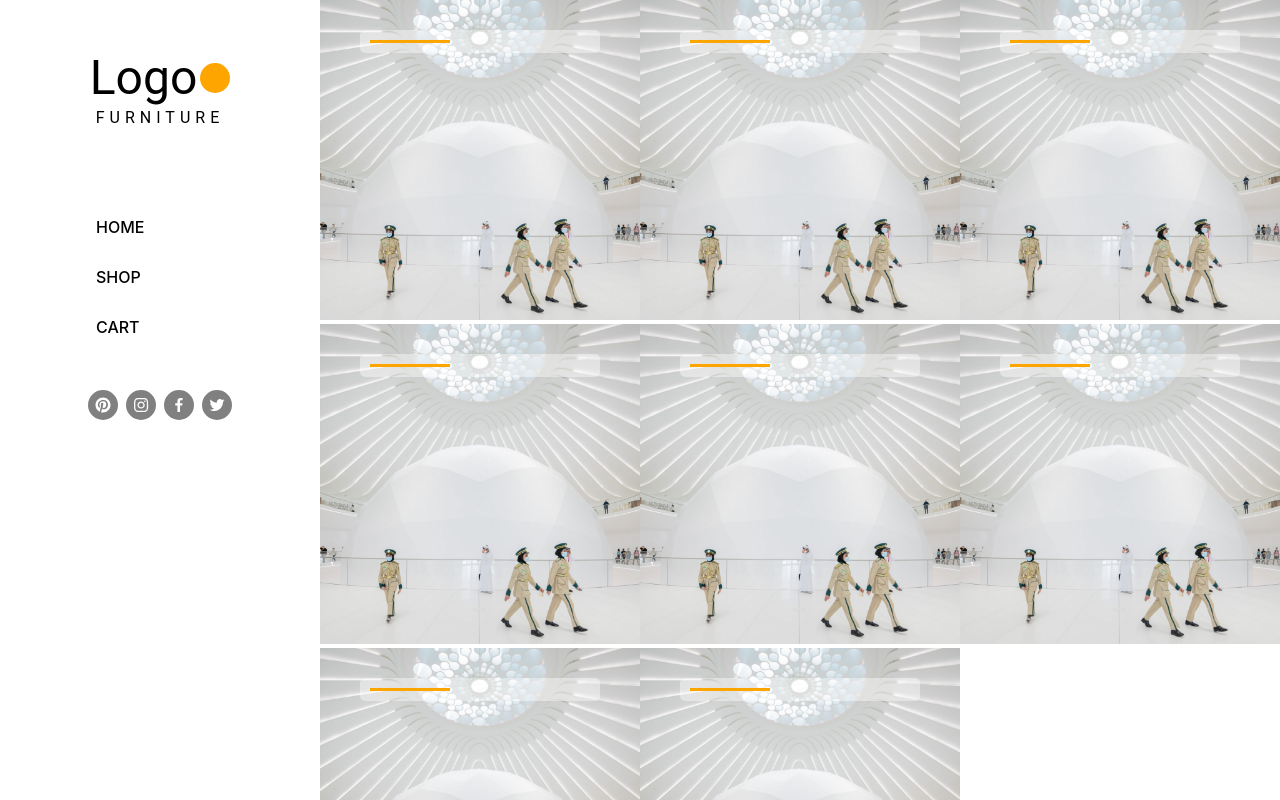
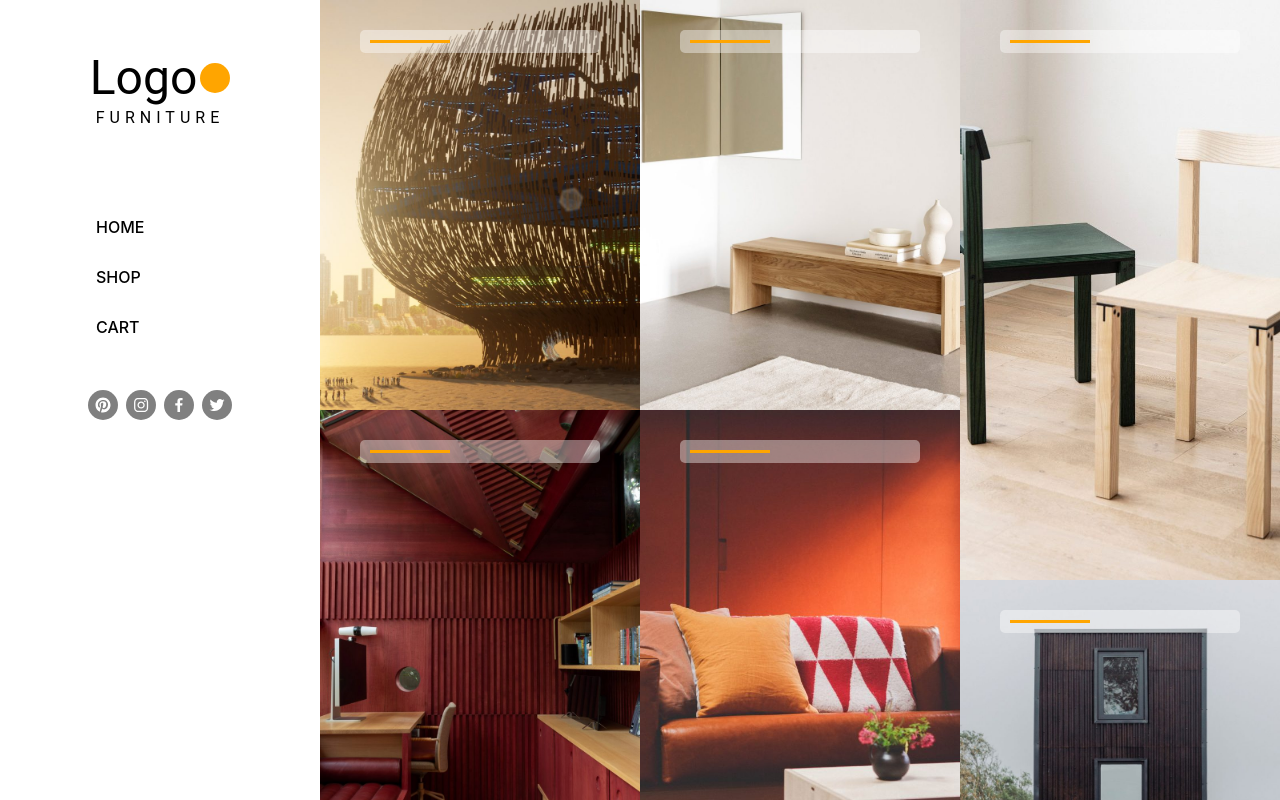
Before and after one commit to damiankuchta/storeTemplate, a React (Create React App) app in the folder frontend/: page / in a window 1280 px wide. Shown: the top 800 px of the page. Built offline with nearby package versions, Linux system fonts and the light colour scheme.

Commit message:
product showcase changes

```diff
--- a/frontend/src/features/products/components/ShowCaseList.js
+++ b/frontend/src/features/products/components/ShowCaseList.js
@@ -1,53 +1,183 @@
 import React from "react"
-import {Box, Container, Grid} from "@mui/material";
+import {Box, Grid} from "@mui/material";
 import ShowcaseProduct from "./ShowcaseProduct";
 
-import image1
-    from "../../../assets/furniture/adam-nathanial-furnam-babs-commonwealth-fierce-festival_dezeen_2364_col_0-1024x1024.jpg"
-import image2
-    from "../../../assets/furniture/amazones-in-white-heaven-contents-sq_-SquareE280931330x1330px-black-white-1024x1024.jpg"
-import image3
-    from "../../../assets/furniture/carl-hansen-and-sons-brad-ascalon-design-preludia-furniture_dezeen_2364_col_12-1024x1024.jpg"
-import image4 from "../../../assets/furniture/clancy-moore-architects-writing-room_sq_dezeen_2364_col_0-1024x1024.jpg"
-import image5 from "../../../assets/furniture/dog-goes-here-rocky-brooks-design_dezeen_2364_sq-1-1024x1024.jpg"
-import image6 from "../../../assets/furniture/ecal-muji-compact-life-milan-design-week-sq-1-1024x1024.jpg"
-import image7
-    from "../../../assets/furniture/ecture-australia-curious-practice_dezeen_2364_col_13-1704x1483-sq3-1024x1024.jpg"
-import image9 from "../../../assets/furniture/hoopsy-paper-pregnancy-test-design_dezeen_2364_sq-1024x1024.jpg"
+function importAll(r) {
+ let images = {};
+  r.keys().forEach((item, index) => { images[item.replace('./', '')] = r(item); });
+ return images
 
+}
+const images = importAll(require.context('../../../assets/furniture', false, /\.(png|jpe?g|svg)$/));
+
+const randomPicture = () => {
+    return images[Object.keys(images)[Math.floor(Math.random() * Object.keys(images).length)]]
+}
 
 const mainBoxSx = {
     width: "100%",
-    gap:"0"
 }
-
 
 export default function ShowCaseList({data}) {
 
+    data = [{
+        image: randomPicture(),
+        name: "SomeText",
+        fromValue: 300,
+    }, {
+        image: randomPicture(),
+        name: "SomeText",
+        fromValue: 300,
+    }, {
+        image: randomPicture(),
+        name: "SomeText",
+        fromValue: 300,
+    }, {
+        image: randomPicture(),
+        name: "SomeText",
+        fromValue: 300,
+    }, {
+        image: randomPicture(),
+        name: "SomeText",
+        fromValue: 300,
+    }, {
+        image: randomPicture(),
+        name: "SomeText",
+        fromValue: 300,
+    }, {
+        image: randomPicture(),
+        name: "SomeText",
+        fromValue: 300,
+    }, {
+        image: randomPicture(),
+        name: "SomeText",
+        fromValue: 300,
+    }, {
+        image: randomPicture(),
+        name: "SomeText",
+        fromValue: 300,
+    }, {
+        image: randomPicture(),
+        name: "SomeText",
+        fromValue: 300,
+    }, {
+        image: randomPicture(),
+        name: "SomeText",
+        fromValue: 300,
+    }, {
+        image: randomPicture(),
+        name: "SomeText",
+        fromValue: 300,
+    },
+        {
+            image: randomPicture(),
+            name: "SomeText",
+            fromValue: 300,
+        },
+        {
+            image: randomPicture(),
+            name: "SomeText",
+            fromValue: 300,
+        },
+        {
+            image: randomPicture(),
+            name: "SomeText",
+            fromValue: 300,
+        },
+        {
+            image: randomPicture(),
+            name: "SomeText",
+            fromValue: 300,
+        },
+        {
+            image: randomPicture(),
+            name: "SomeText",
+            fromValue: 300,
+        },
+        {
+            image: randomPicture(),
+            name: "SomeText",
+            fromValue: 300,
+        },
+        {
+            image: randomPicture(),
+            name: "SomeText",
+            fromValue: 300,
+        },{
+            image: randomPicture(),
+            name: "SomeText",
+            fromValue: 300,
+        },
+        {
+            image: randomPicture(),
+            name: "SomeText",
+            fromValue: 300,
+        },
+        {
+            image: randomPicture(),
+            name: "SomeText",
+            fromValue: 300,
+        },
+        {
+            image: randomPicture(),
+            name: "SomeText",
+            fromValue: 300,
+        },
+        {
+            image: randomPicture(),
+            name: "SomeText",
+            fromValue: 300,
+        },
+        {
+            image: randomPicture(),
+            name: "SomeText",
+            fromValue: 300,
+        },
+        {
+            image: randomPicture(),
+            name: "SomeText",
+            fromValue: 300,
+        },        {
+            image: randomPicture(),
+            name: "SomeText",
+            fromValue: 300,
+        },        {
+            image: randomPicture(),
+            name: "SomeText",
+            fromValue: 300,
+        },        {
+            image: randomPicture(),
+            name: "SomeText",
+            fromValue: 300,
+        },
+
+    ]
+
+
     return (
-        <Box sx={mainBoxSx}>
+        <Box sx={mainBoxSx} itemID={'product-showcase-list'}>
             <Grid container>
-                <Grid item sx={12} md={6} lg={4}><ShowcaseProduct src={image2}/></Grid>
-                <Grid item sx={12} md={6} lg={4}><ShowcaseProduct src={image2}/></Grid>
-                <Grid item sx={12} md={6} lg={4}><ShowcaseProduct src={image2}/></Grid>
-                <Grid item sx={12} md={6} lg={4}><ShowcaseProduct src={image2}/></Grid>
-                <Grid item sx={12} md={6} lg={4}><ShowcaseProduct src={image2}/></Grid>
-                <Grid item sx={12} md={6} lg={4}><ShowcaseProduct src={image2}/></Grid>
-                <Grid item sx={12} md={6} lg={4}><ShowcaseProduct src={image2}/></Grid>
-                <Grid item sx={12} md={6} lg={4}><ShowcaseProduct src={image2}/></Grid>
+                <Grid xs={12} md={6} lg={4}>
+                    {data.slice(data.length / 3 * 2).map(({image}, index) => {
+                        return <ShowcaseProduct src={image} isBigger={(index+1) % 3 === 0 }/>
+                    })}
+                </Grid>
+
+                <Grid xs={12} md={6} lg={4}>
+                    {data.slice(data.length / 3, (data.length / 3) * 2).map(({image}, index) => {
+                        return <ShowcaseProduct src={image} isBigger={(index+2) % 3 === 0 }/>
+                    })}
+                </Grid>
+
+                <Grid xs={12} md={12} lg={4}>
+
+                    {data.slice(0, data.length / 3).map(({image}, index) => {
+                        return <ShowcaseProduct src={image} isBigger={(index+3) % 3 === 0 }/>
+                    })}
+                </Grid>
+
+
             </Grid>
-                {/*< ShowcaseProduct*/}
-                {/*    src={image1}*/}
-                {/*    productName={'Some Toy'}*/}
-                {/*    fromPrice={200}*/}
-                {/*/>*/}
-                {/*<ShowcaseProduct src={image2}/>*/}
-                {/*<ShowcaseProduct src={image3}/>*/}
-                {/*<ShowcaseProduct src={image4}/>*/}
-                {/*<ShowcaseProduct src={image5}/>*/}
-                {/*<ShowcaseProduct src={image6}/>*/}
-                {/*<ShowcaseProduct src={image7}/>*/}
-                {/*<ShowcaseProduct src={image9}/>*/}
         </Box>
     )
 }
--- a/frontend/src/features/products/components/ShowcaseProduct.js
+++ b/frontend/src/features/products/components/ShowcaseProduct.js
@@ -4,24 +4,10 @@ import OrangeLine from "../../../components/OrangeLine";
 
 const transitionTime = "0.3s"
 
-const mainBoxSx = {
-    position: "relative",
+const imgSx = {
+    objectFit: "cover",
     width: "100%",
-    cursor: "pointer",
-
-    "&:hover > img": {
-        transition: transitionTime,
-        filter: "grayscale(100%) brightness(0.4) contrast(80%)",
-    },
-
-    "&:hover > div > p, &:hover > div> h5": {
-        transition: transitionTime,
-        color: "white"
-    }
-}
-
-const imgSx = {
-    width: "100%",
+    height: "100%",
     transition: transitionTime,
 }
 
@@ -36,7 +22,11 @@ const headerBoxSx = {
     padding: "10px"
 }
 
-const nameTextSx = {fontWeight: "550",}
+const nameTextSx = {
+    fontWeight: "550",
+    marginLeft: "auto",
+    marginRight: "auto",
+}
 
 const priceTextSx = {
     color: "#696969",
@@ -45,7 +35,25 @@ const priceTextSx = {
     transition: transitionTime,
 }
 
-export default function ShowcaseProduct({src, alt, productName, fromPrice}) {
+export default function ShowcaseProduct({src, alt, productName, fromPrice, sx, isBigger}) {
+
+    const mainBoxSx = {
+        position: "relative",
+        overflow: "hidden",
+        cursor: "pointer",
+        height: isBigger ? "580px" : "410px",
+
+        "&:hover > img": {
+            transition: transitionTime,
+            filter: "grayscale(100%) brightness(0.4) contrast(80%)",
+        },
+
+        "&:hover > div > p, &:hover > div> h5": {
+            transition: transitionTime,
+            color: "white"
+        },
+        ...sx
+    }
 
     return (
         <Box sx={mainBoxSx}>
```
